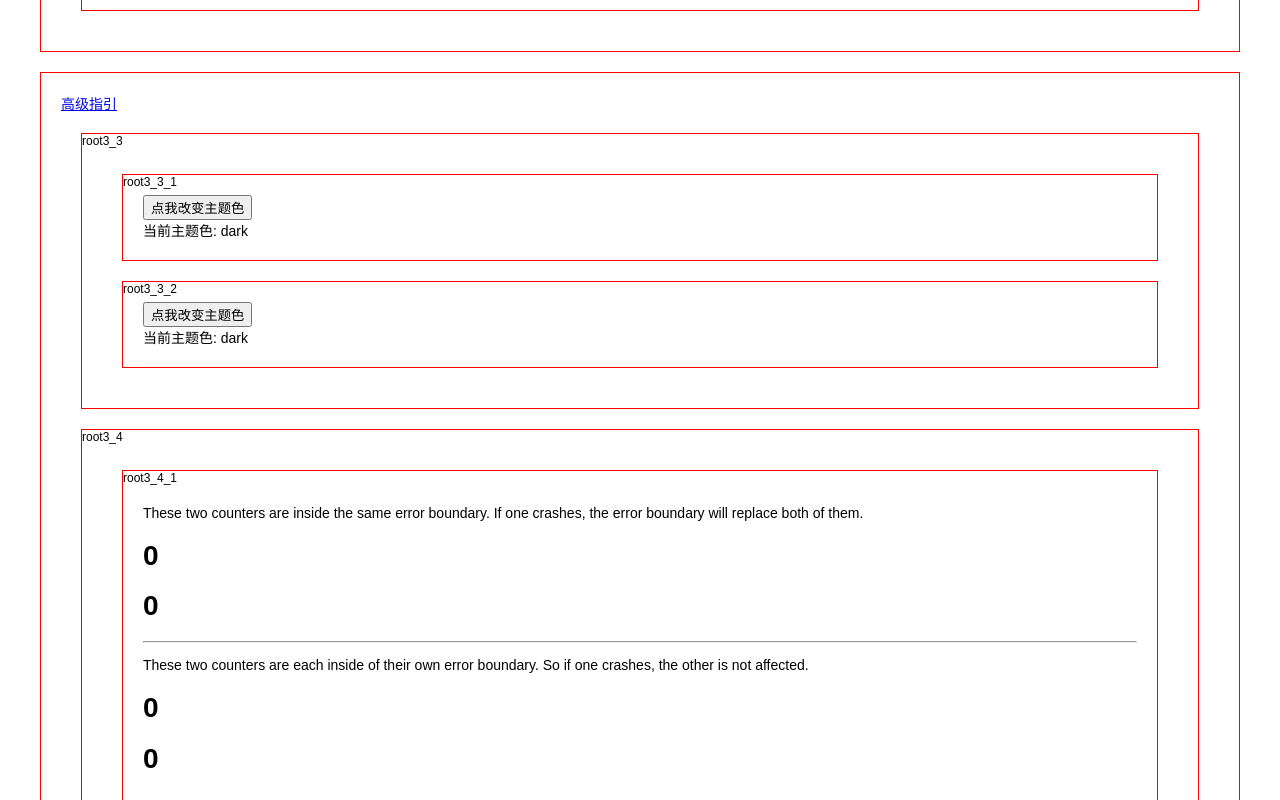
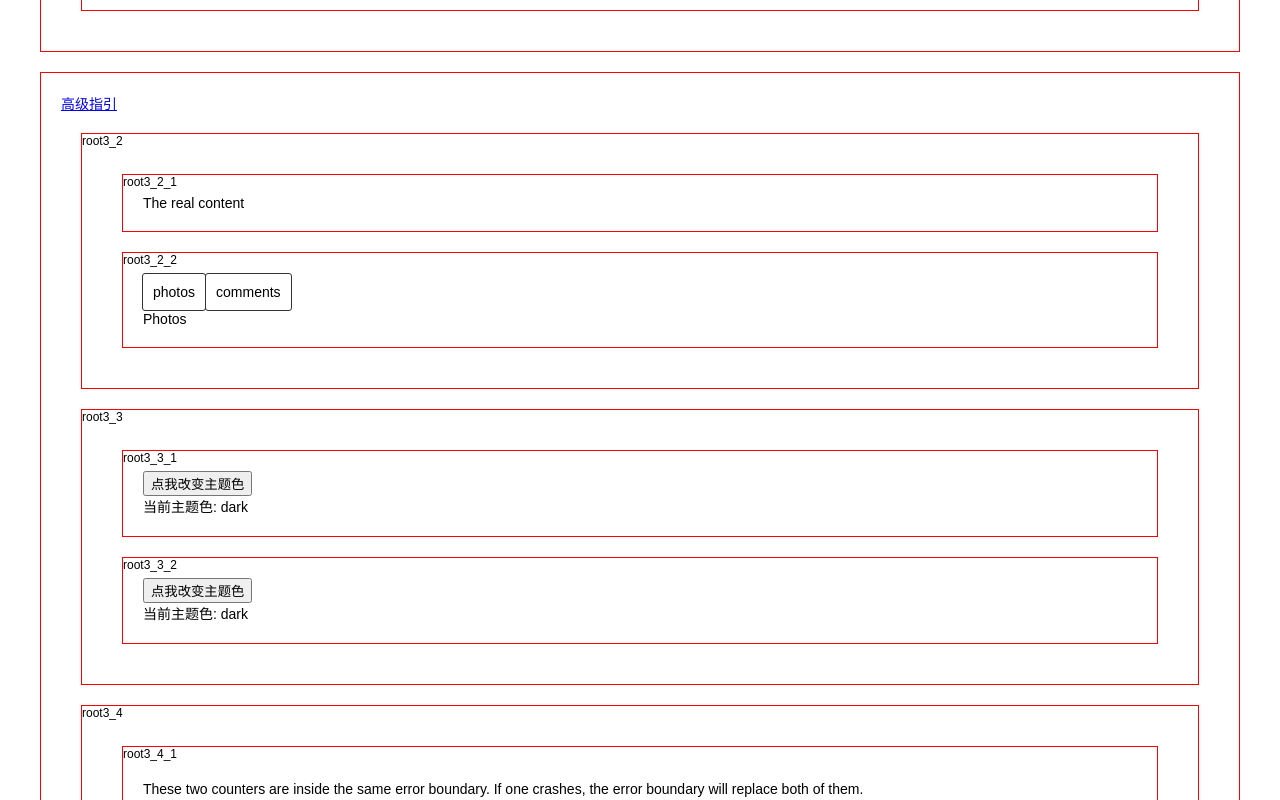
Before and after one commit to YisenFE/react-typescript-start, a React app: page / in a window 1280 px wide. Shown: the part 3420-4220 px from the top of the page. Built offline with nearby package versions, Linux system fonts and the light colour scheme.

Commit message:
高级指引：代码分割

```diff
--- a/public/index.html
+++ b/public/index.html
@@ -70,6 +70,12 @@
         <div id="root3" class="wrap">
             <a href="https://zh-hans.reactjs.org/docs/accessibility.html">高级指引</a>
 
+            <div id="root3_2" class="wrap">
+                <span class="chapter-tip">root3_2</span>
+                <div id="root3_2_1" class="wrap"></div>
+                <div id="root3_2_2" class="wrap"></div>
+            </div>
+
             <div id="root3_3" class="wrap">
                 <span class="chapter-tip">root3_3</span>
                 <div id="root3_3_1" class="wrap"></div>
--- /dev/null
+++ b/src/03.advanced-guides/2.CodeSplitting.tsx
@@ -0,0 +1,81 @@
+/**
+ * @file 代码分割
+ * https://zh-hans.reactjs.org/docs/code-splitting.html
+ */
+import React from 'react';
+import { rootRender } from '../common/rootRender';
+import './style/2.CodeSplitting.scss';
+
+/** React.lazy */
+function __react_lazy() {
+    const OtherComponent = React.lazy(
+        () =>
+            new Promise<{ default: React.FC<{}> }>(res => {
+                setTimeout(() => {
+                    res(import('./2.OtherComponent'));
+                }, 2000);
+            }),
+    );
+    function MyComponent() {
+        return (
+            <div>
+                <React.Suspense fallback={<div>Loading...</div>}>
+                    <OtherComponent />
+                </React.Suspense>
+            </div>
+        );
+    }
+    rootRender(document.getElementById('root3_2_1') || document.body, <MyComponent />);
+}
+__react_lazy();
+
+/** 避免兜底 */
+function __avoiding_fallbacks() {
+    type TabType = 'photos' | 'comments';
+    type TabProps = {
+        onTabSelect: (tab: TabType) => unknown;
+    };
+    function Tabs({ onTabSelect }: TabProps) {
+        return (
+            <div className="tabs">
+                <div className="tab-item" onClick={() => onTabSelect('photos')}>
+                    photos
+                </div>
+                <div className="tab-item" onClick={() => onTabSelect('comments')}>
+                    comments
+                </div>
+            </div>
+        );
+    }
+
+    const Comments = React.lazy(
+        () =>
+            new Promise<{ default: React.FC<{}> }>(res => {
+                setTimeout(() => {
+                    res(import('./2.Comments'));
+                }, 2000);
+            }),
+    );
+    const Photos = React.lazy(
+        () =>
+            new Promise<{ default: React.FC<{}> }>(res => {
+                setTimeout(() => {
+                    res(import('./2.Photos'));
+                }, 2000);
+            }),
+    );
+    function MyComponent() {
+        const [tab, setTab] = React.useState<TabType>('photos');
+        function handleTabSelect(tab: TabType) {
+            setTab(tab);
+        }
+        return (
+            <div>
+                <Tabs onTabSelect={handleTabSelect} />
+                <React.Suspense fallback={<div>Loading...</div>}>{tab === 'photos' ? <Photos /> : <Comments />}</React.Suspense>
+            </div>
+        );
+    }
+    rootRender(document.getElementById('root3_2_2') || document.body, <MyComponent />);
+}
+__avoiding_fallbacks();
--- /dev/null
+++ b/src/03.advanced-guides/2.Comments.tsx
@@ -0,0 +1,4 @@
+import React from 'react';
+export default function () {
+    return <div>Comments</div>;
+}
--- /dev/null
+++ b/src/03.advanced-guides/2.OtherComponent.tsx
@@ -0,0 +1,5 @@
+import React from 'react';
+
+export default function () {
+    return <div>The real content</div>;
+}
--- /dev/null
+++ b/src/03.advanced-guides/2.Photos.tsx
@@ -0,0 +1,4 @@
+import React from 'react';
+export default function () {
+    return <div>Photos</div>;
+}
--- a/src/03.advanced-guides/index.tsx
+++ b/src/03.advanced-guides/index.tsx
@@ -1,3 +1,4 @@
+import('./2.CodeSplitting');
 import './3.Context';
 import './4.ErrorBoundaries';
 import './5.ForwardingRefs';
--- /dev/null
+++ b/src/03.advanced-guides/style/2.CodeSplitting.scss
@@ -0,0 +1,9 @@
+.tabs {
+    display: flex;
+    .tab-item {
+        border: 1px solid #333;
+        border-radius: 3px;
+        padding: 10px;
+        margin-left: -1px;
+    }
+}
--- a/src/common/AppWrap.tsx
+++ b/src/common/AppWrap.tsx
@@ -7,8 +7,10 @@ type Props = {
 export function AppWrap({ children, id }: Props) {
     return (
         <React.Fragment>
-            <span className="chapter-tip">{id}</span>
-            {children}
+            <React.StrictMode>
+                <span className="chapter-tip">{id}</span>
+                {children}
+            </React.StrictMode>
         </React.Fragment>
     );
 }
--- a/webpack.config.js
+++ b/webpack.config.js
@@ -56,6 +56,7 @@ module.exports = {
         })
     ],
     optimization: {
+        minimize: false,
         runtimeChunk: 'single',
         splitChunks: {
             cacheGroups: {
```
Also changed, not shown: .prettierrc.js.
